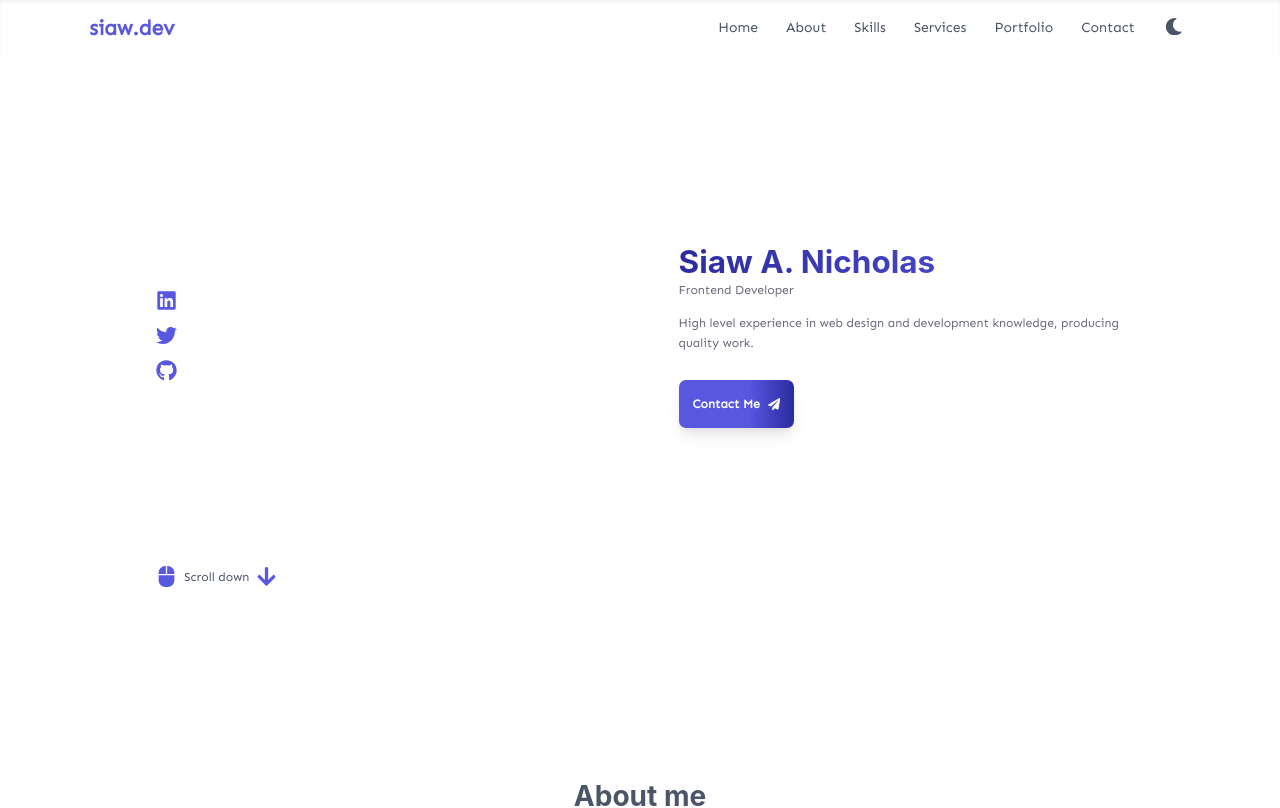
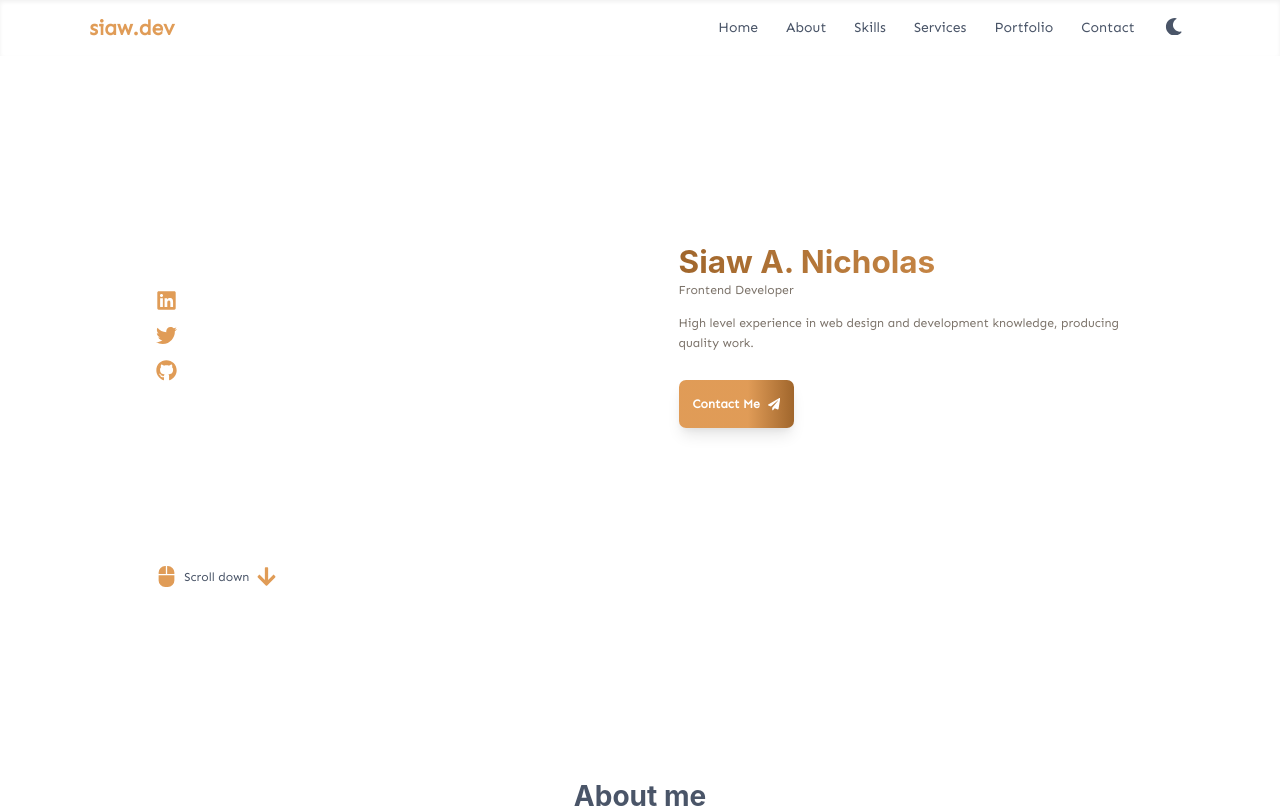
Before and after one commit to ayequill/siaw.dev, a React (Create React App) app: page / in a window 1280 px wide. Shown: the top 808 px of the page. Built offline with nearby package versions, Linux system fonts and the light colour scheme.

Commit message:
changed hue

```diff
--- a/src/theme/chakra.theme.ts
+++ b/src/theme/chakra.theme.ts
@@ -2,7 +2,7 @@ import { extendTheme } from '@chakra-ui/react';
 import '@fontsource/sen';
 import { linkTheme } from './button.custom';
 
-const hue = 240;
+const hue = 30;
 export const theme = extendTheme({
 	fonts: {
 		body: 'Sen, sans-serif',
```
